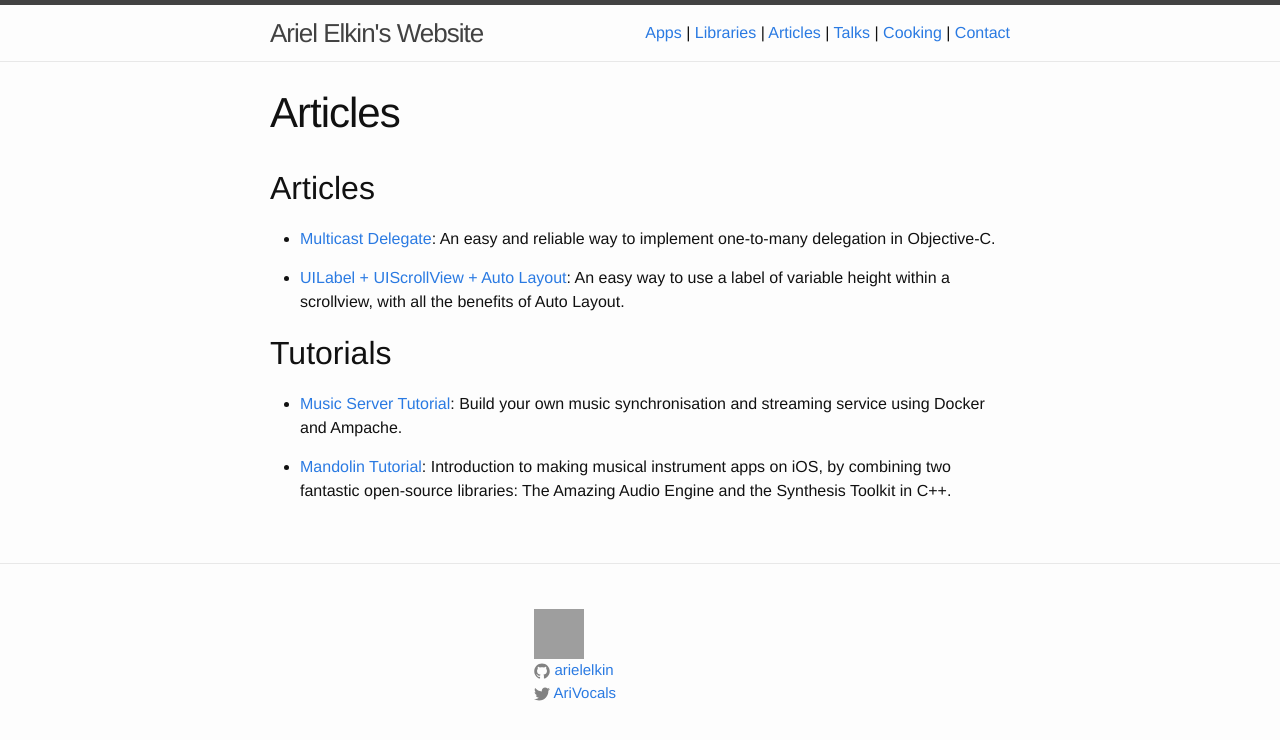
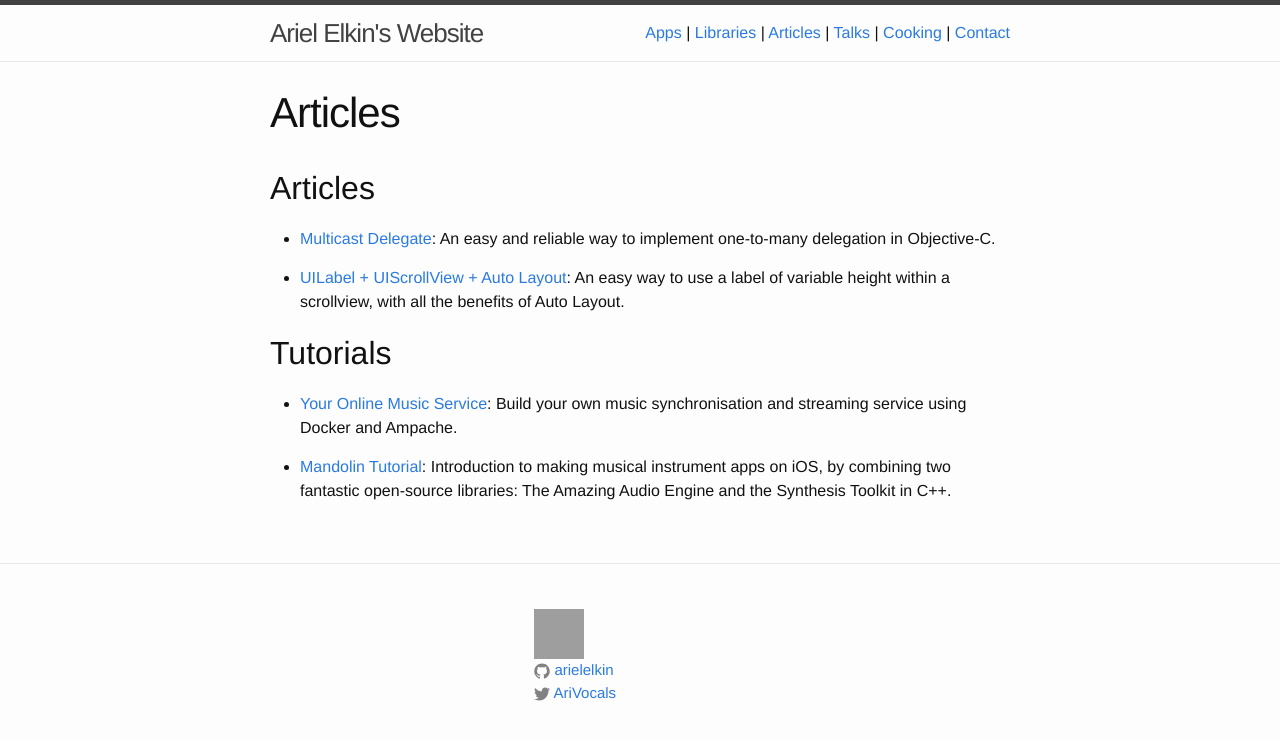
Before and after one commit to arielelkin/site_source, a Jekyll site: the page built from articles/index.markdown, in a window 1280 px wide. Shown: the top 740 px of the page. Built offline with Jekyll 4.4.1, drawn with Linux system fonts in a browser that asks for light colours; grey boxes are pictures that could not be loaded.

Commit message:
update article descriptions

```diff
--- a/articles/index.markdown
+++ b/articles/index.markdown
@@ -14,6 +14,6 @@ footer: false
 
 ## Tutorials
 
-* [Music Server Tutorial](/articles/easily-sync-and-stream-your-entire-music-collection-using-docker): Build your own music synchronisation and streaming service using Docker and Ampache.
+* [Your Online Music Service](/articles/easily-sync-and-stream-your-entire-music-collection-using-docker): Build your own music synchronisation and streaming service using Docker and Ampache.
 
 * [Mandolin Tutorial](/articles/mandolin): Introduction to making musical instrument apps on iOS, by combining two fantastic open-source libraries: The Amazing Audio Engine and the Synthesis Toolkit in C++.
```
